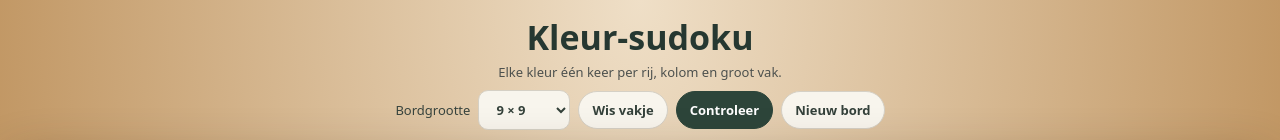
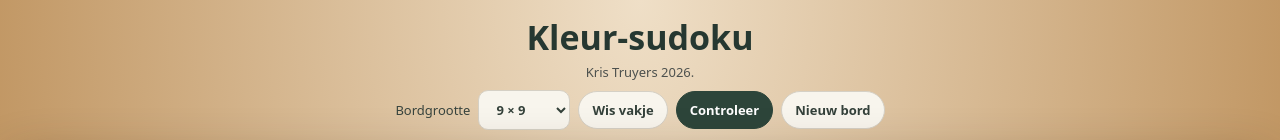
Before and after one commit to Aemulus1/Ants, a plain HTML site: page index.html in a window 1280 px wide. Shown: the top 140 px of the page. Drawn offline with Linux system fonts and the light colour scheme.

Commit message:
Update header text with author and year

```diff
--- a/index.html
+++ b/index.html
@@ -22,7 +22,7 @@ main{width:min(100%,1450px);margin:auto}header{text-align:center;margin:2px 0 9p
 </head>
 <body>
 <main>
-<header><h1>Kleur-sudoku</h1><p>Elke kleur één keer per rij, kolom en groot vak.</p></header>
+<header><h1>Kleur-sudoku</h1><p>Kris Truyers 2026.</p></header>
 <div class="controls"><label for="size">Bordgrootte</label><select id="size"><option value="9">9 × 9</option><option value="12">12 × 12</option><option value="15">15 × 15</option></select><button class="action" id="erase">Wis vakje</button><button class="action primary" id="check">Controleer</button><button class="action" id="new">Nieuw bord</button></div>
 <div class="scene-scroll"><div class="scene" id="scene" aria-label="Kleur-sudoku op een houten tafel">
 <div class="board" id="board" role="grid" aria-label="Sudokubord"></div>
```
